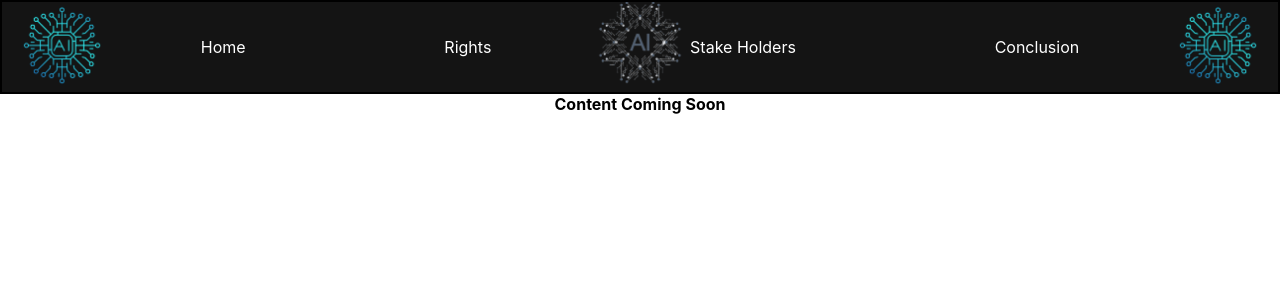
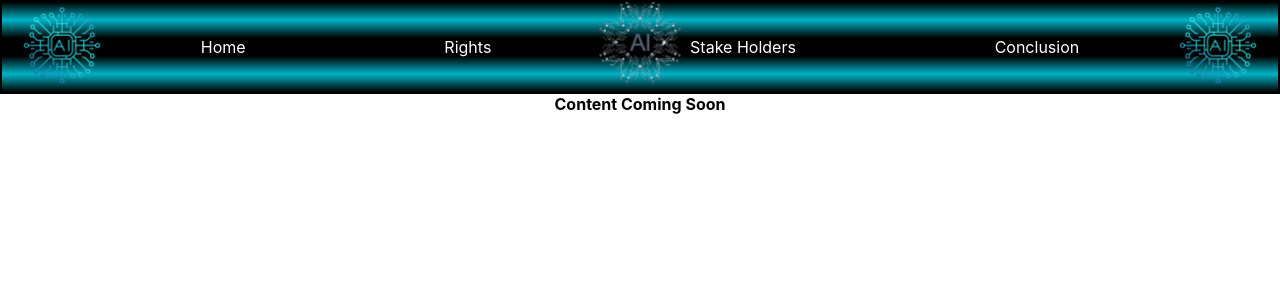
Before and after one commit to devrlora/industry-reports, a React (Create React App) app in the folder industry-reports/: page / in a window 1280 px wide. Shown: the top 300 px of the page. Built offline with nearby package versions, Linux system fonts and the light colour scheme.

Commit message:
added CSS to Nav

```diff
--- a/industry-reports/src/styles/Navigation.css
+++ b/industry-reports/src/styles/Navigation.css
@@ -9,7 +9,15 @@
 	height: 30px;
 	background: url('../images/AI2.png') right no-repeat,
 		url('../images/AI-logo.png') no-repeat center,
-		url('../images/AI2.png') left no-repeat rgba(0, 0, 0, 0.92);
+		url('../images/AI2.png') left no-repeat,
+		linear-gradient(
+			black,
+			rgb(0, 178, 198) 20%,
+			black,
+			black,
+			rgb(0, 178, 198),
+			black
+		);
 	background-size: 120px;
 	height: 90px;
 }
@@ -24,9 +32,9 @@ a:visited {
 }
 
 a:hover {
-	color: blue;
+	color: rgb(0, 178, 198);
 }
 
 a:active {
-	color: red;
+	color: black;
 }
```
